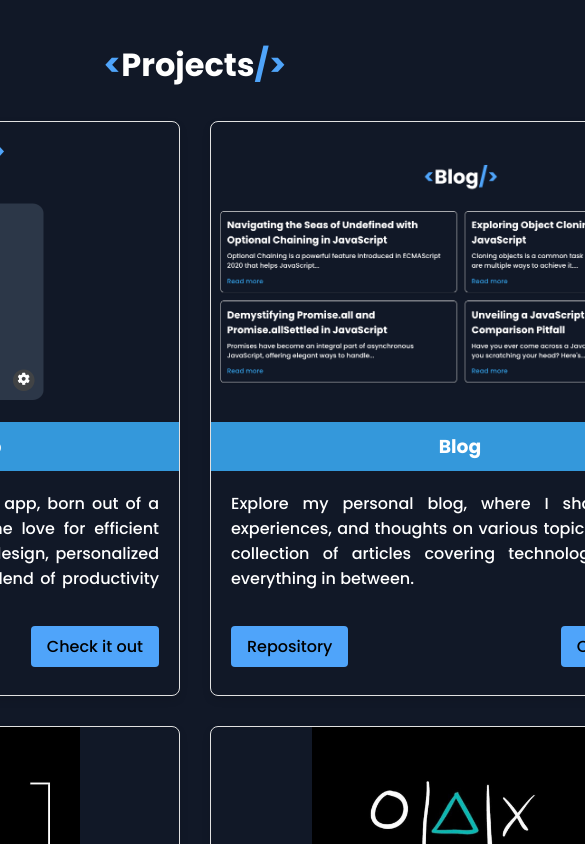
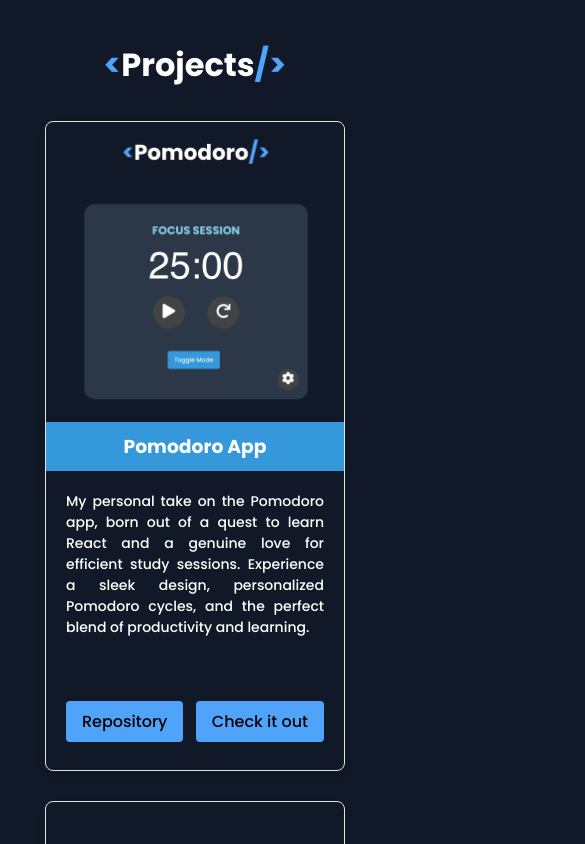
Before and after one commit to devmatsu/personal-portfolio, a React (Vite) app: page / in a window 390 px wide. Shown: the part 2280-3124 px from the top of the page, 585 px wide, since content can reach past the window. Built offline with nearby package versions, Linux system fonts and the light colour scheme.

Commit message:
fix: adjust responsiveness on Projects page

```diff
--- a/src/components/Home/Projects.module.css
+++ b/src/components/Home/Projects.module.css
@@ -16,7 +16,7 @@
   gap: 30px;
   margin-top: 20px;
   display: grid;
-  grid-template-columns: repeat(2, 1fr);
+  grid-template-columns: repeat(auto-fit, minmax(300px, 1fr)); /* Adjust the minimum and maximum width as needed */
 }
 
 .projectCard {
@@ -90,3 +90,18 @@
   border-top-left-radius: 8px;
   border-top-right-radius: 8px;
 }
+
+@media (max-width: 480px) {
+  .projectCard {
+    max-width: 300px;
+    height: 650px;
+
+  }
+
+
+  .projectCard {
+    p {
+      font-size: 14px;
+    }
+  }
+}
```
